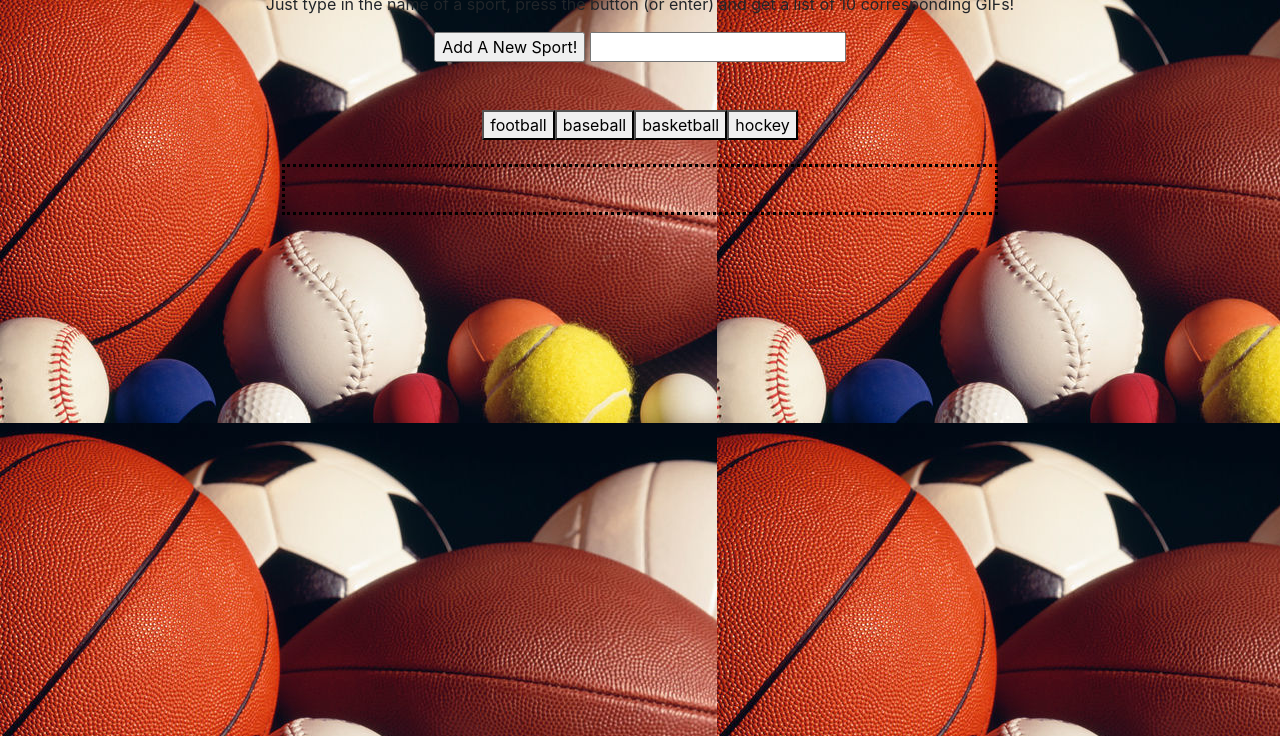
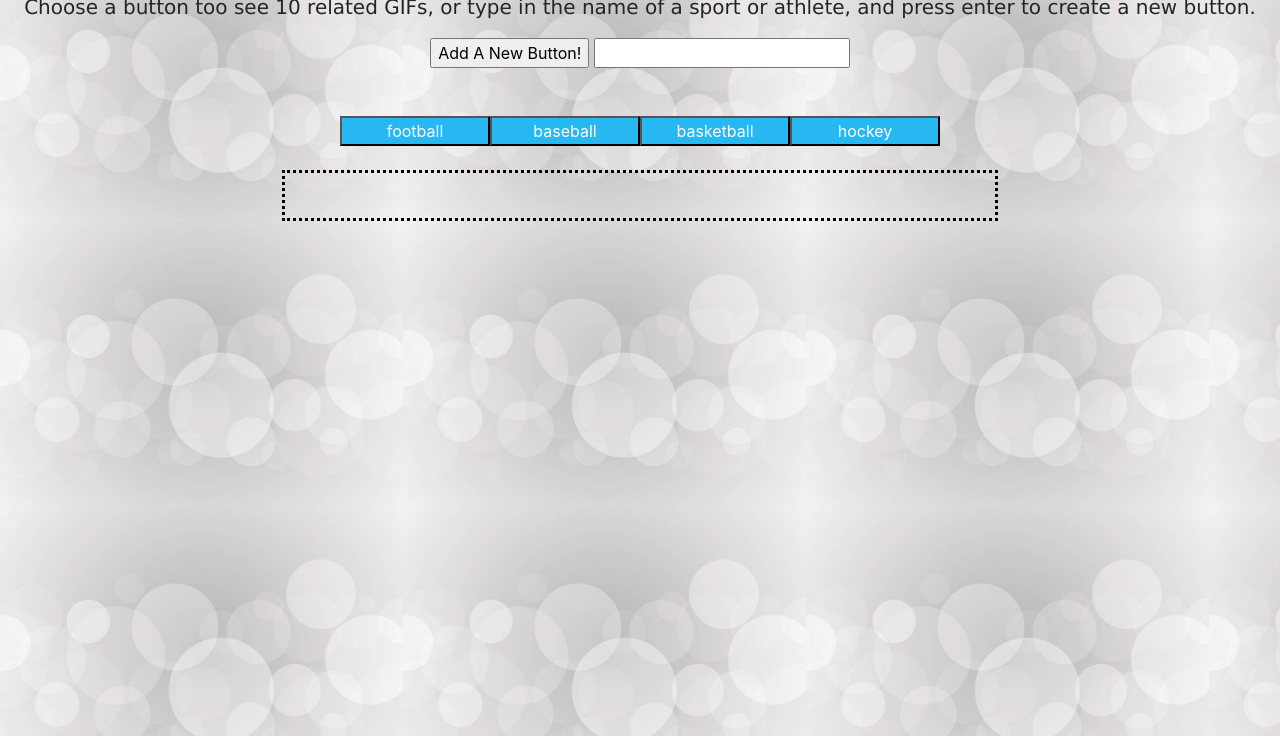
Before and after one commit to BikeMixel/GiphyAPI, a plain HTML site: page index.html in a window 1280 px wide. Shown: the part 64-800 px from the top of the page. Drawn offline with nearby package versions, Linux system fonts and the light colour scheme.

Commit message:
Basic, but working

```diff
--- a/assets/css/style.css
+++ b/assets/css/style.css
@@ -1,5 +1,15 @@
 body{
-    background-image: url("/assets/images/sports.jpg")
+    background-image: url("../images/background.jpg");
+    background-size: contain
+}
+p{
+    font-family: 'Lucida Sans', 'Lucida Sans Regular', 'Lucida Grande', 'Lucida Sans Unicode', Geneva, Verdana, sans-serif;
+    font-size: 20px;
+}
+button{
+    width: 150px;
+    color: white;
+    background-color: rgb(40, 184, 241);
 }
 #wrapper{
     margin-left: 15%;
--- a/assets/javascript/app.js
+++ b/assets/javascript/app.js
@@ -16,26 +16,23 @@ function renderPage() {
             url: queryUrl,
             method: "GET"
         }).then(function (response) {
-            console.log(response)
             var results = response.data;
             for (var j = 0; j < 10; j++) {
                 var imageDiv = $("#imageHolder")
                 var p = $("<p>").text("Rating: " + results[i].rating)
                 var sportImage = $("<img src='" + results[j].images.fixed_height_still.url + "' source-move='" + results[j].images.fixed_height.url +
                                     "' source-still='" + results[j].images.fixed_height_still.url + "' img-state='still'>")
-                sportImage.addClass("gif")
                 imageDiv.prepend(p)
                 imageDiv.prepend(sportImage)
             }
             $("img").on("click", function () {
                 var state = $(this).attr("img-state")
-                console.log($(this).attr("img-state"))
 
-                if (state = "still") {
+                if (state === "still") {
                     $(this).attr("src", $(this).attr("source-move"))
                     $(this).attr("img-state", "animate")
                 }
-                else if (state = "animate") {
+                else if (state === "animate") {
                     $(this).attr("src", $(this).attr("source-still"))
                     $(this).attr("img-state", "still")
                 }
--- a/index.html
+++ b/index.html
@@ -15,12 +15,12 @@
 <body>
     <div id = "head">
     <h1>Sports GIF Generator!</h1>
-    <p>Just type in the name of a sport, press the button (or enter) and get a list of 10 corresponding GIFs!</p>
+    <p>Choose a button too see 10 related GIFs, or type in the name of a sport or athlete, and press enter to create a new button.</p>
     </div>
     <div id="wrapper">
         <div id="newButton">
             <form>
-                <input id="add-sport" type="submit" value="Add A New Sport!">
+                <input id="add-sport" type="submit" value="Add A New Button!">
                 <input type="text" id="newInput"><br>
             </form>
         </div>
```
Also changed, not shown: assets/images/background.jpg (added), assets/images/sports.jpg (deleted).
